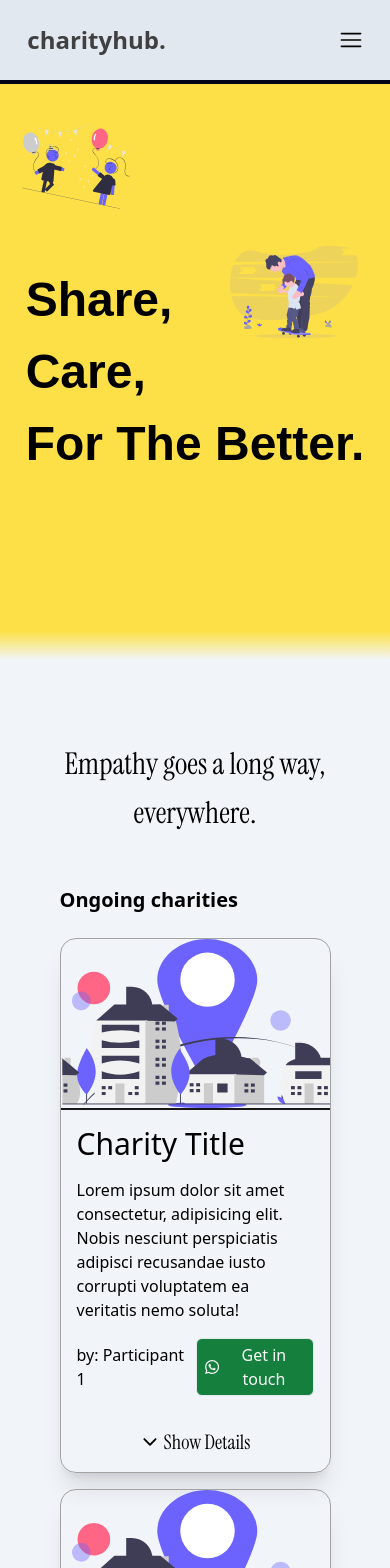
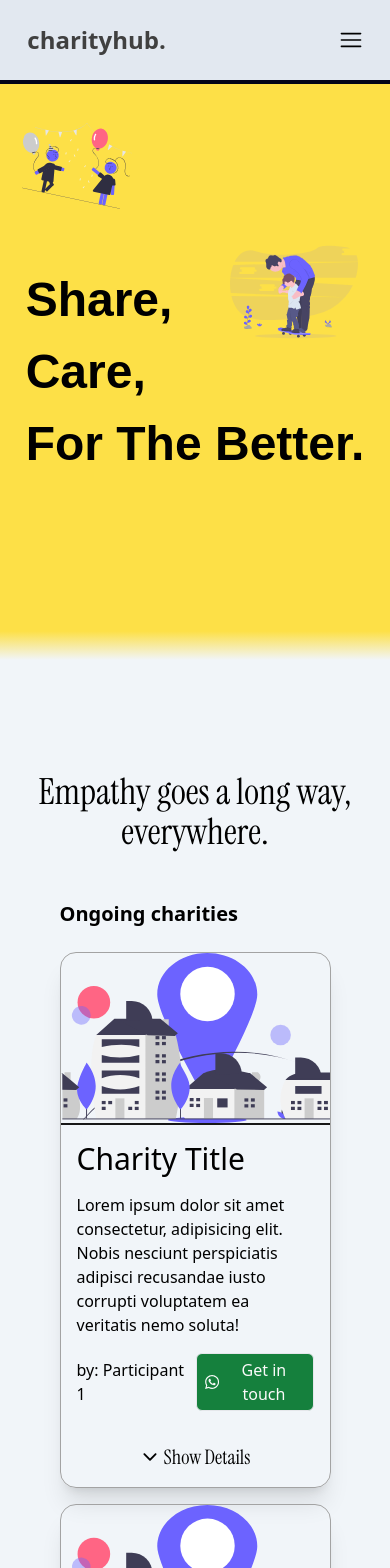
Before and after one commit to fcram7/charityhub, a React (Vite) app: page / in a window 390 px wide. Shown: the top 1568 px of the page. Built offline with nearby package versions, Linux system fonts and the light colour scheme; a web font is replaced by a local one.

Commit message:
fixed Charities and StartCharity text size

```diff
--- a/src/pages/home/Charities.tsx
+++ b/src/pages/home/Charities.tsx
@@ -2,9 +2,9 @@ import CharityCard from './components/CharityCard';
 
 const Charities = () => {
   return (
-    <section className="charities-section px-[5%] lg:px-[2%] py-20 lg:py-48 bg-gradient-to-b from-90% from-slate-100 to-violet-500">
+    <section className="charities-section px-[5%] lg:px-[2%] py-28 lg:py-48 bg-gradient-to-b from-90% from-slate-100 to-violet-500">
       <div className="section-title-container flex justify-center">
-        <h1 className="section-title font-instrument text-3xl sm:text-4xl lg:text-6xl sm:w-[50%] lg:w-[40%] leading-relaxed lg:leading-normal text-center">Empathy goes a long way, everywhere.</h1>
+        <h1 className="section-title font-instrument text-4xl sm:leading-relaxed sm:text-5xl lg:text-6xl sm:w-[50%] lg:w-[40%] lg:leading-normal text-center">Empathy goes a long way, everywhere.</h1>
       </div>
 
       <div className="charities-content mt-12 px-10">
--- a/src/pages/home/StartCharity.tsx
+++ b/src/pages/home/StartCharity.tsx
@@ -8,7 +8,7 @@ const StartCharity = () => {
   }
   return (
     <section className="start-charity py-20 lg:py-36 px-[5%] lg:px-[2%] bg-violet-500">
-      <h1 className="section-title font-instrument text-center text-2xl md:text-3xl lg:text-7xl lg:leading-relaxed">
+      <h1 className="section-title font-instrument text-center leading-relaxed text-4xl md:text-5xl md:leading-relaxed lg:text-7xl lg:leading-relaxed">
         "The best way to find yourself is to lose yourself in the service of others"
       </h1>
       <div className="start-charity-content flex justify-center">
```
